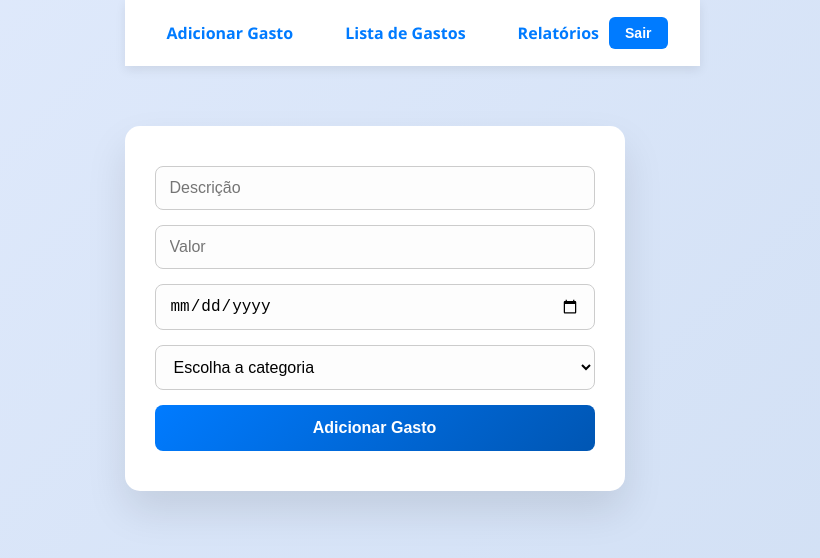
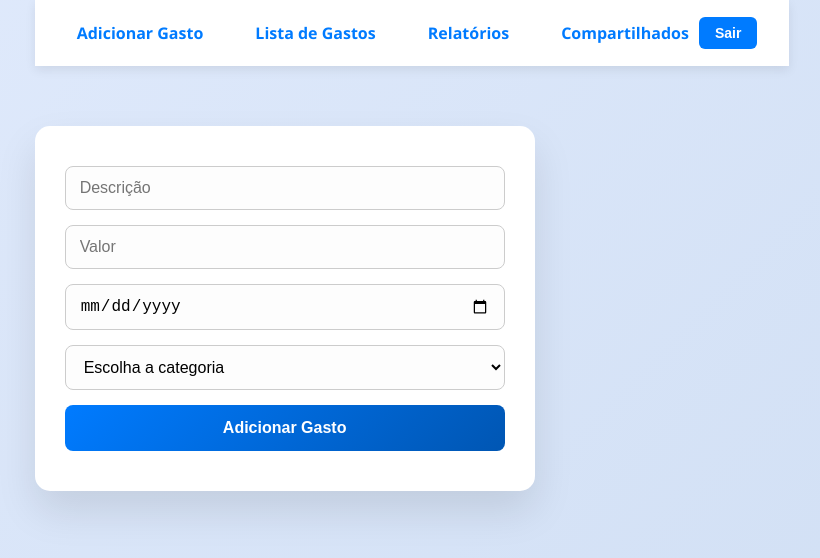
Before and after one commit to joycejsm/aplicacao-financeira, a React (Vite) app in the folder front/: page / in a window 1280 px wide. Shown: the top 558 px of the page, without its empty margins (228-1048 px from the left). Built offline with nearby package versions, Linux system fonts and the light colour scheme; no server answers; sample sign-in values are in the browser's storage.

Commit message:
Apareceu a gastos compartilhados

```diff
--- a/front/src/components/App.jsx
+++ b/front/src/components/App.jsx
@@ -1,15 +1,15 @@
 import { BrowserRouter as Router, Routes, Route, Navigate, Link } from "react-router-dom";
-import { useState } from "react";
 import AdicionarGasto from "./AdicionarGasto";
 import ListaGastos from "./ListaGastos";
 import GraficoGastos from "./GraficoGastos";
+import GastosCompartilhados from "./GastosCompartilhados";
 import Login from "./Login";
 import Cadastro from "./Cadastro";
 import "./styles.css";
 import { useAuth } from "../AuthContext.jsx";
 
 const App = () => {
-  const { user, logout } = useAuth(); // Estado de autenticação
+  const { user, logout } = useAuth();
 
   return (
     <Router>
@@ -27,15 +27,18 @@ const App = () => {
                 <Link to="/">Adicionar Gasto</Link>
                 <Link to="/lista">Lista de Gastos</Link>
                 <Link to="/relatorios">Relatórios</Link>
+                <Link to="/compartilhados">Compartilhados</Link> {/* ✅ novo link */}
               </div>
               <button onClick={logout}>Sair</button>
             </div>
           </nav>
+
           <div className="container">
             <Routes>
               <Route path="/" element={<AdicionarGasto />} />
               <Route path="/lista" element={<ListaGastos />} />
               <Route path="/relatorios" element={<GraficoGastos />} />
+              <Route path="/compartilhados" element={<GastosCompartilhados />} /> {/* ✅ nova rota */}
               <Route path="*" element={<Navigate to="/" />} />
             </Routes>
           </div>
--- a/front/src/components/GastosCompartilhados.jsx
+++ b/front/src/components/GastosCompartilhados.jsx
@@ -1,6 +1,6 @@
 import React, { useState, useEffect, useContext } from 'react';
 import axios from 'axios';
-import { useAuth } from './AuthContext';
+import { useAuth } from "../AuthContext";
 import { GastosContext } from './GastosContext';
 
 const GastosCompartilhados = () => {
```
